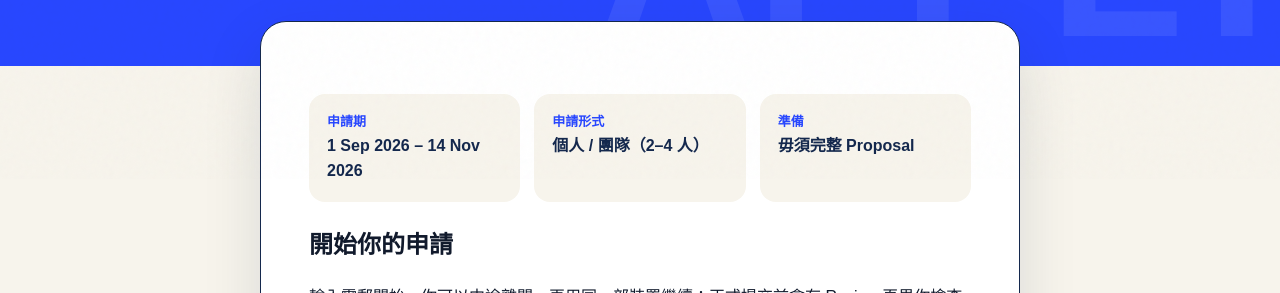
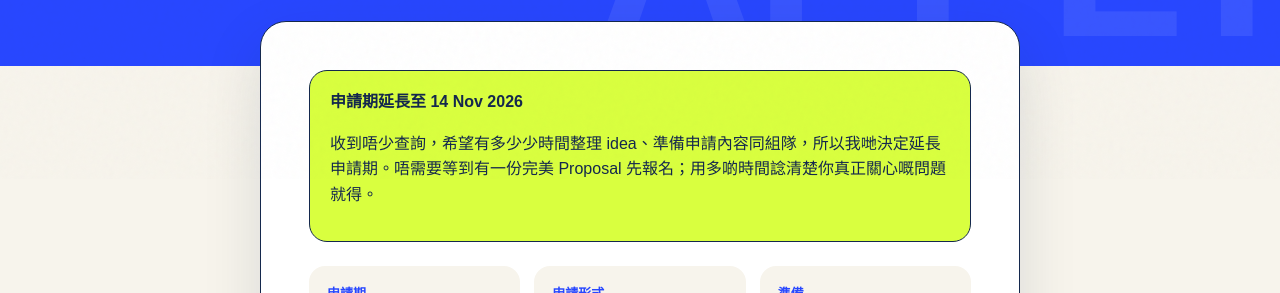
Before and after one commit to KelvinLo0720/hinfinity-website, a Next.js app: page /apply in a window 1280 px wide. Shown: the part 621-914 px from the top of the page. Built offline with nearby package versions, Linux system fonts and the light colour scheme; no server answers.

Commit message:
Add files via upload

```diff
--- a/app/apply/page.tsx
+++ b/app/apply/page.tsx
@@ -47,6 +47,29 @@ export default function ApplyPage() {
 
       <section>
         <div className="apply-panel motion-card">
+          <div
+            style={{
+              marginBottom: "24px",
+              padding: "18px 20px",
+              border: "1.5px solid var(--navy)",
+              borderRadius: "18px",
+              background: "var(--yellow)",
+              color: "var(--navy)"
+            }}
+          >
+            <Localized
+              as="strong"
+              zh="申請期延長至 14 Nov 2026"
+              en="Application deadline extended to 14 Nov 2026"
+            />
+
+            <Localized
+              as="p"
+              zh="收到唔少查詢，希望有多少少時間整理 idea、準備申請內容同組隊，所以我哋決定延長申請期。唔需要等到有一份完美 Proposal 先報名；用多啲時間諗清楚你真正關心嘅問題就得。"
+              en="We heard from many of you that you would like a little more time to develop your idea, prepare your application and form a team, so we have extended the deadline. You do not need a perfect proposal before applying—use the extra time to think through the question you genuinely care about."
+            />
+          </div>
+
           <div className="apply-facts">
             <div className="apply-fact">
               <Localized as="b" zh="申請期" en="Application period" />
```
